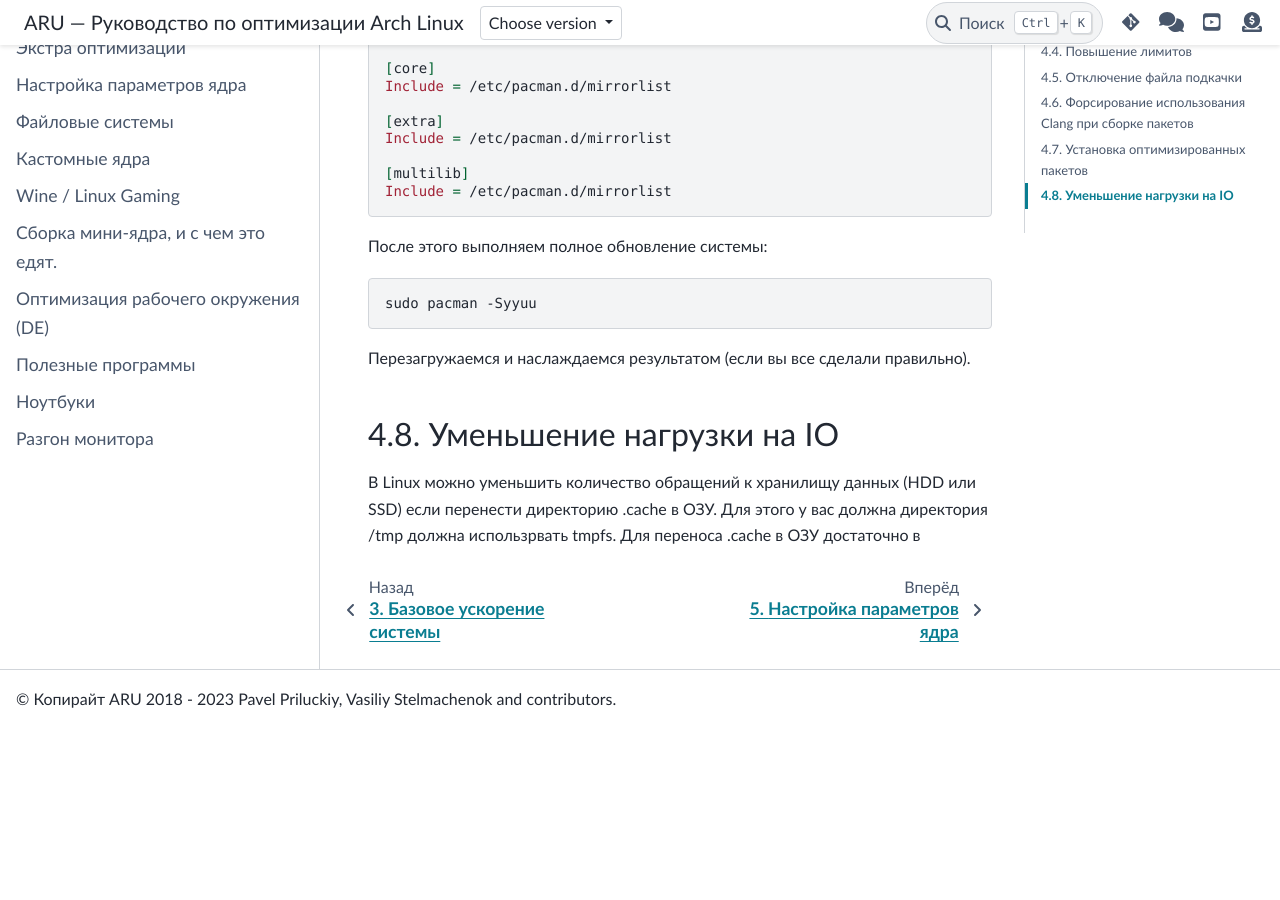
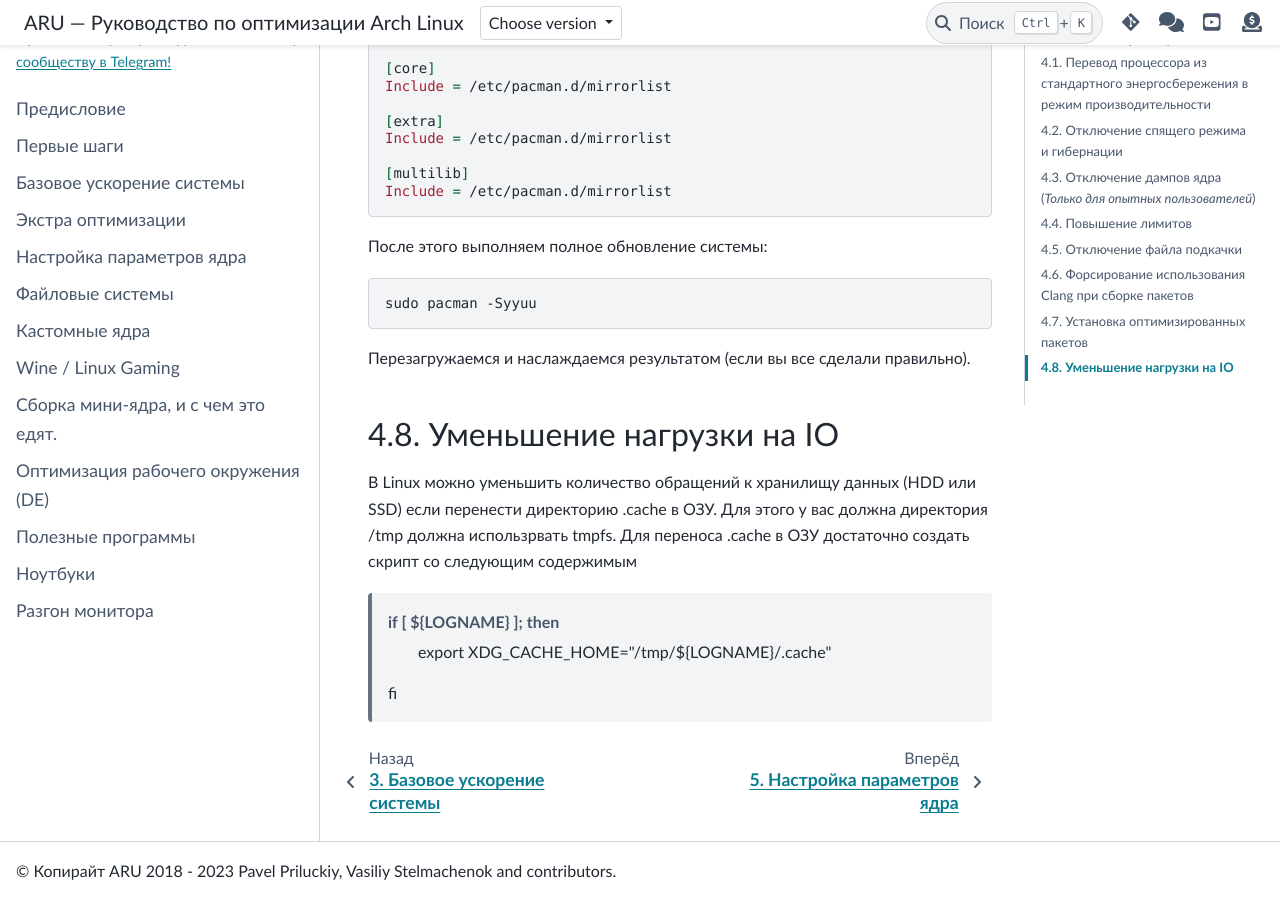
Before and after one commit to ventureoo/ARU, a Sphinx documentation site: the page built from docs/source/extra-optimizations.rst, in a window 1280 px wide and 900 px high, scrolled down 10366 px. Built offline with Sphinx 7.4.7 and the PyData theme 0.15.4, drawn with Linux system fonts in a browser that asks for light colours; before the commit the page ends 11095 px from its top, so only the background shows below that.

Commit message:
Обновить docs/source/extra-optimizations.rst

```diff
--- a/docs/source/extra-optimizations.rst
+++ b/docs/source/extra-optimizations.rst
@@ -453,4 +453,8 @@ x86_64_v2, так и для x86_64_v3. **Главное не перепутае
 =============================
 
 В Linux можно уменьшить количество обращений к хранилищу данных (HDD или SSD) если перенести директорию .cache в ОЗУ. Для этого у вас должна директория /tmp должна использрвать tmpfs.
-Для переноса .cache в ОЗУ достаточно в
+Для переноса .cache в ОЗУ достаточно создать скрипт со следующим содержимым
+
+  if [ ${LOGNAME} ]; then
+    export XDG_CACHE_HOME="/tmp/${LOGNAME}/.cache"
+  fi
```
